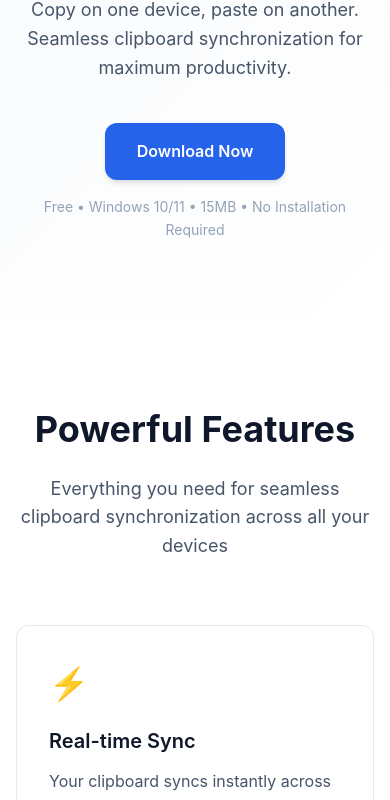
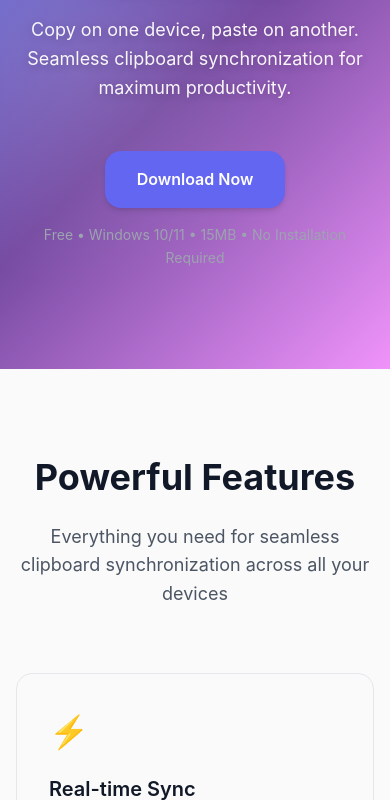
Before and after one commit to harrypeter07/CloudClipboard, a website: page index.html in a window 390 px wide. Shown: the part 300-1100 px from the top of the page. Drawn offline with Linux system fonts and the light colour scheme.

Commit message:
Update index.html to enhance UI design with new color variables, improved hero section layout, and refined typography. Introduce gradient backgrounds and adjust padding for better visual appeal and responsiveness.

```diff
--- a/index.html
+++ b/index.html
@@ -29,23 +29,28 @@
         }
 
         :root {
-            --primary: #2563eb;
-            --primary-dark: #1d4ed8;
-            --secondary: #64748b;
-            --success: #059669;
-            --danger: #dc2626;
-            --warning: #d97706;
-            --background: #ffffff;
-            --surface: #f8fafc;
-            --border: #e2e8f0;
-            --text-primary: #0f172a;
-            --text-secondary: #475569;
-            --text-muted: #94a3b8;
+            --primary: #6366f1;
+            --primary-dark: #4f46e5;
+            --secondary: #8b5cf6;
+            --accent: #ec4899;
+            --success: #10b981;
+            --danger: #ef4444;
+            --warning: #f59e0b;
+            --background: #fafafa;
+            --surface: #ffffff;
+            --border: #e5e7eb;
+            --text-primary: #111827;
+            --text-secondary: #4b5563;
+            --text-muted: #9ca3af;
+            --gradient-primary: linear-gradient(135deg, #667eea 0%, #764ba2 100%);
+            --gradient-secondary: linear-gradient(135deg, #f093fb 0%, #f5576c 100%);
+            --gradient-accent: linear-gradient(135deg, #4facfe 0%, #00f2fe 100%);
             --shadow-sm: 0 1px 2px 0 rgb(0 0 0 / 0.05);
             --shadow-md: 0 4px 6px -1px rgb(0 0 0 / 0.1), 0 2px 4px -2px rgb(0 0 0 / 0.1);
             --shadow-lg: 0 10px 15px -3px rgb(0 0 0 / 0.1), 0 4px 6px -4px rgb(0 0 0 / 0.1);
-            --radius: 8px;
-            --radius-lg: 12px;
+            --shadow-xl: 0 20px 25px -5px rgb(0 0 0 / 0.1), 0 8px 10px -6px rgb(0 0 0 / 0.1);
+            --radius: 12px;
+            --radius-lg: 16px;
         }
 
         body {
@@ -128,26 +133,46 @@
 
         /* Hero Section */
         .hero {
-            padding: 80px 0;
+            padding: 100px 0;
             text-align: center;
-            background: linear-gradient(135deg, var(--surface) 0%, var(--background) 100%);
+            background: linear-gradient(135deg, #667eea 0%, #764ba2 50%, #f093fb 100%);
+            position: relative;
+            overflow: hidden;
+        }
+
+        .hero::before {
+            content: '';
+            position: absolute;
+            top: 0;
+            left: 0;
+            right: 0;
+            bottom: 0;
+            background: radial-gradient(circle at 20% 50%, rgba(255,255,255,0.1) 0%, transparent 50%);
+        }
+
+        .hero .container {
+            position: relative;
+            z-index: 1;
         }
 
         .hero h1 {
-            font-size: 48px;
-            font-weight: 800;
+            font-size: 64px;
+            font-weight: 900;
             margin-bottom: 24px;
-            color: var(--text-primary);
+            color: white;
             line-height: 1.1;
+            text-shadow: 0 4px 20px rgba(0,0,0,0.2);
         }
 
         .hero p {
-            font-size: 20px;
-            margin-bottom: 40px;
-            color: var(--text-secondary);
-            max-width: 600px;
+            font-size: 24px;
+            margin-bottom: 48px;
+            color: rgba(255,255,255,0.95);
+            max-width: 700px;
             margin-left: auto;
             margin-right: auto;
+            font-weight: 400;
+            text-shadow: 0 2px 10px rgba(0,0,0,0.2);
         }
 
         .download-btn {
```
Also changed, not shown: 1 other file.
